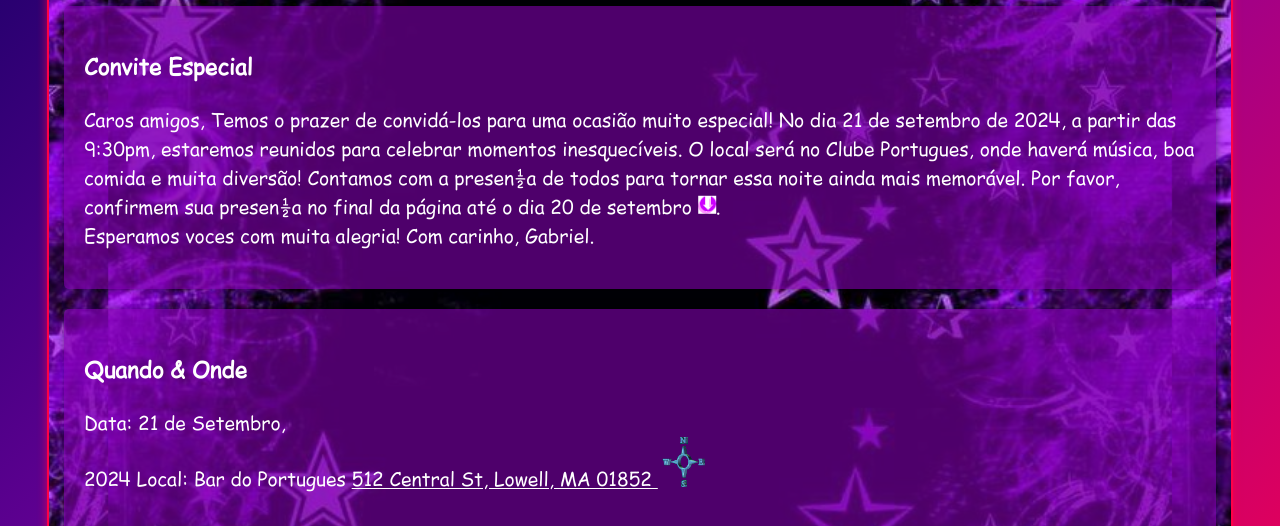
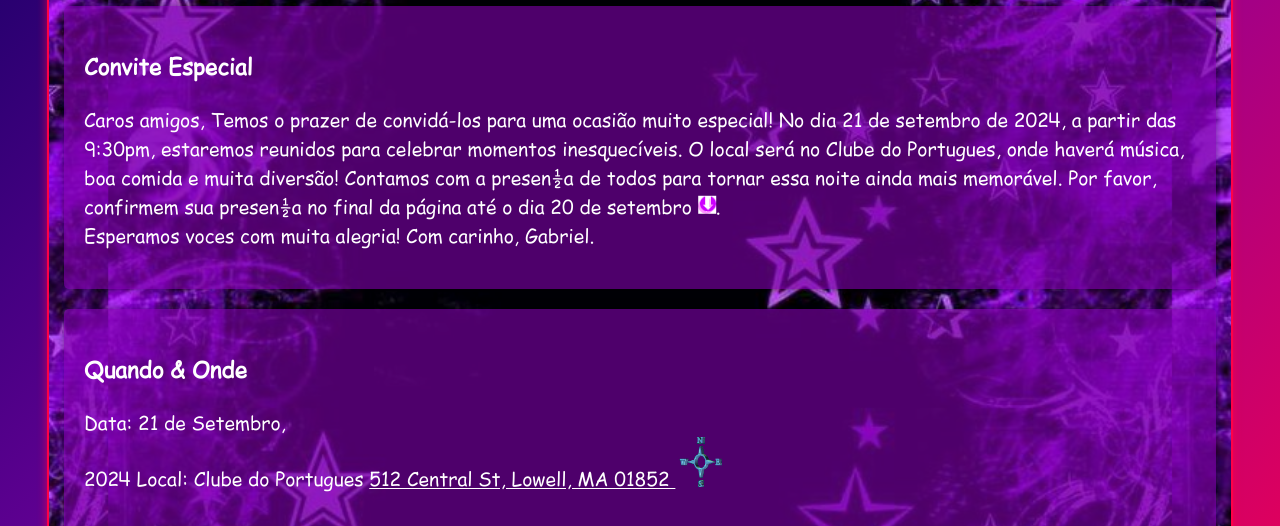
Before and after one commit to vitaonovais/GPachecoWebsite, a website: page public/index.html in a window 1280 px wide. Shown: the part 426-952 px from the top of the page. Drawn offline with Linux system fonts and the light colour scheme.

Commit message:
index.html

```diff
--- a/public/index.html
+++ b/public/index.html
@@ -320,7 +320,7 @@
                 <h3>Convite Especial</h3>
                 <p>Caros amigos, Temos o prazer de convidá-los para uma ocasião muito especial!
                  No dia 21 de setembro de 2024, a partir das 9:30pm, estaremos reunidos para celebrar momentos inesquecíveis.
-                 O local será no Clube Português, onde haverá música, boa comida e muita diversão!
+                 O local será no Clube do Português, onde haverá música, boa comida e muita diversão!
                  Contamos com a presença de todos para tornar essa noite ainda mais memorável. Por favor, confirmem sua presença no final da página até o dia 20 de setembro <img id="arrow" src="Home/Arrow_L.gif">. <br>Esperamos vocês com muita alegria! Com carinho, Gabriel.
                 </p>
             </section>
@@ -328,7 +328,7 @@
             <section class="blurb">
                 <h3>Quando & Onde</h3>
                 <p>Data: 21 de Setembro, <br>
-                    2024 Local: Bar do Português
+                    2024 Local: Clube do Português
                     <a class="map" href="https://www.google.com/maps?q=512+Central+St,+Lowell,+MA+01852" target="_blank">
                         512 Central St, Lowell, MA 01852
                     </a>
```
